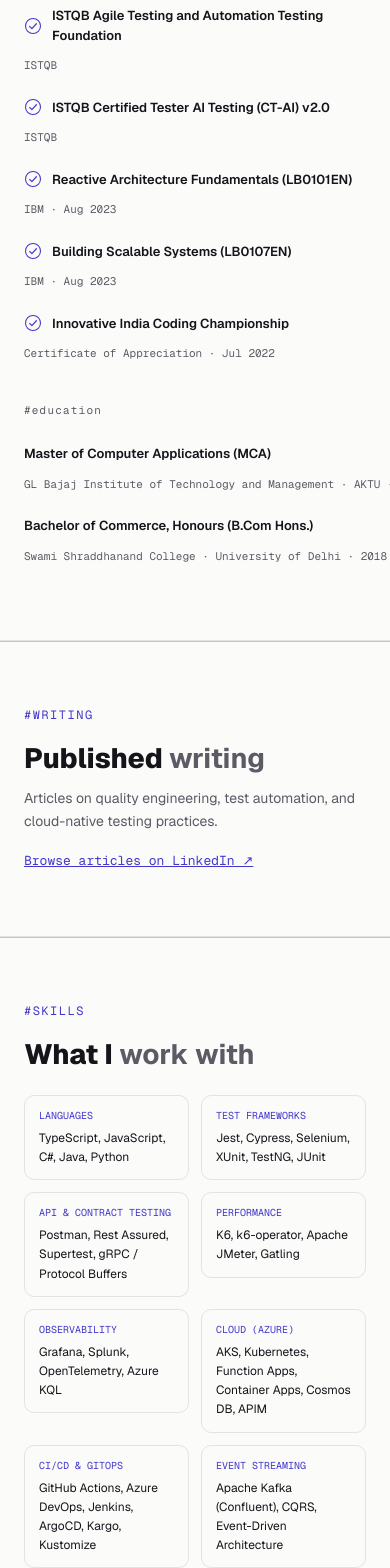
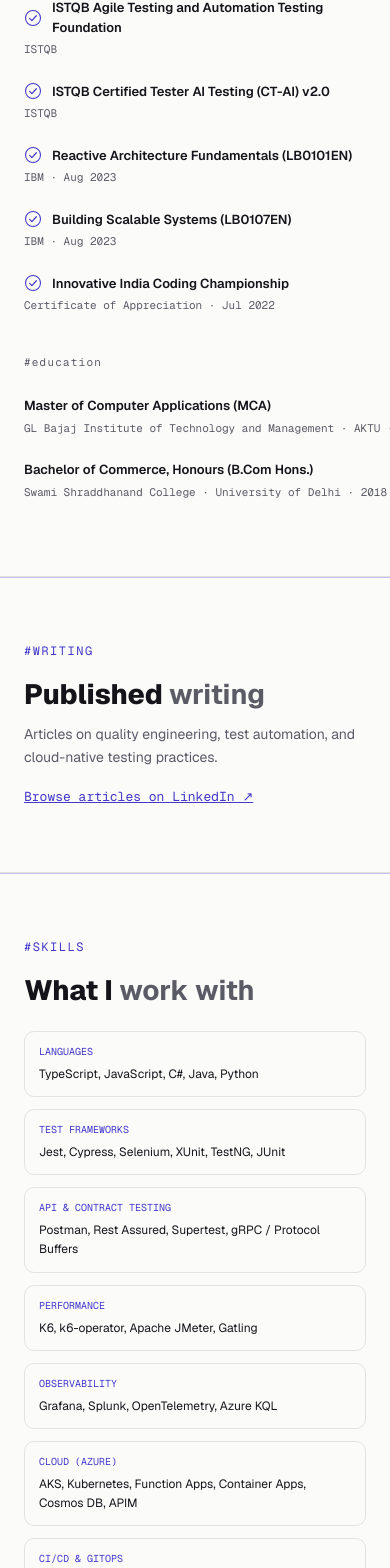
Before and after one commit to aks-builds/aks-builds.github.io, a Next.js app: page / in a window 390 px wide. Shown: the part 3111-4679 px from the top of the page. Built offline with nearby package versions, Linux system fonts and the light colour scheme; no server answers.

Commit message:
feat: tighten skills/certifications/education/fact-pill layout on phones

```diff
--- a/src/components/CertList.module.css
+++ b/src/components/CertList.module.css
@@ -12,6 +12,18 @@
   font-size: 13px;
   gap: 12px;
   flex-wrap: wrap;
+}
+
+@media (max-width: 480px) {
+  .item {
+    flex-direction: column;
+    align-items: flex-start;
+    gap: 4px;
+  }
+
+  .ci {
+    white-space: normal;
+  }
 }
 
 .item:last-child {
--- a/src/components/FactPills.module.css
+++ b/src/components/FactPills.module.css
@@ -13,3 +13,10 @@
   color: var(--text);
   display: inline-block;
 }
+
+@media (max-width: 480px) {
+  .pill {
+    padding: 6px 11px;
+    font-size: 10.5px;
+  }
+}
--- a/src/components/SkillTable.module.css
+++ b/src/components/SkillTable.module.css
@@ -4,9 +4,15 @@
   gap: 12px;
 }
 
-@media (max-width: 720px) {
+@media (max-width: 768px) {
   .grid {
     grid-template-columns: repeat(2, 1fr);
+  }
+}
+
+@media (max-width: 480px) {
+  .grid {
+    grid-template-columns: 1fr;
   }
 }
 
```
